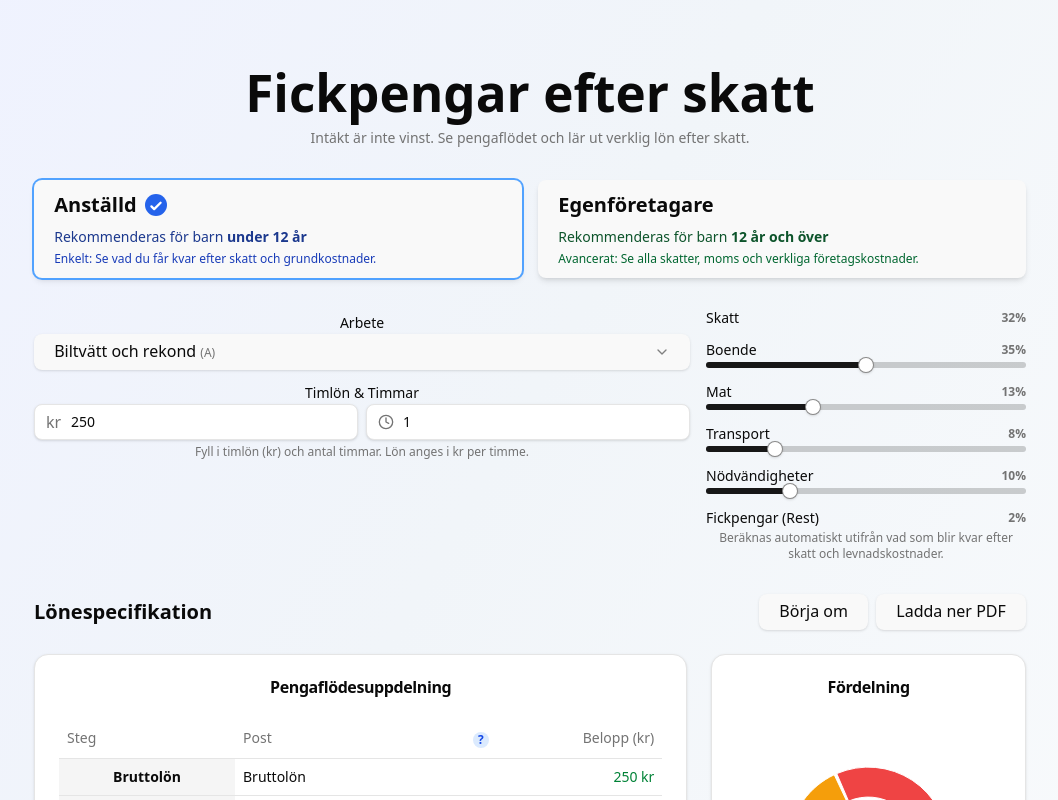
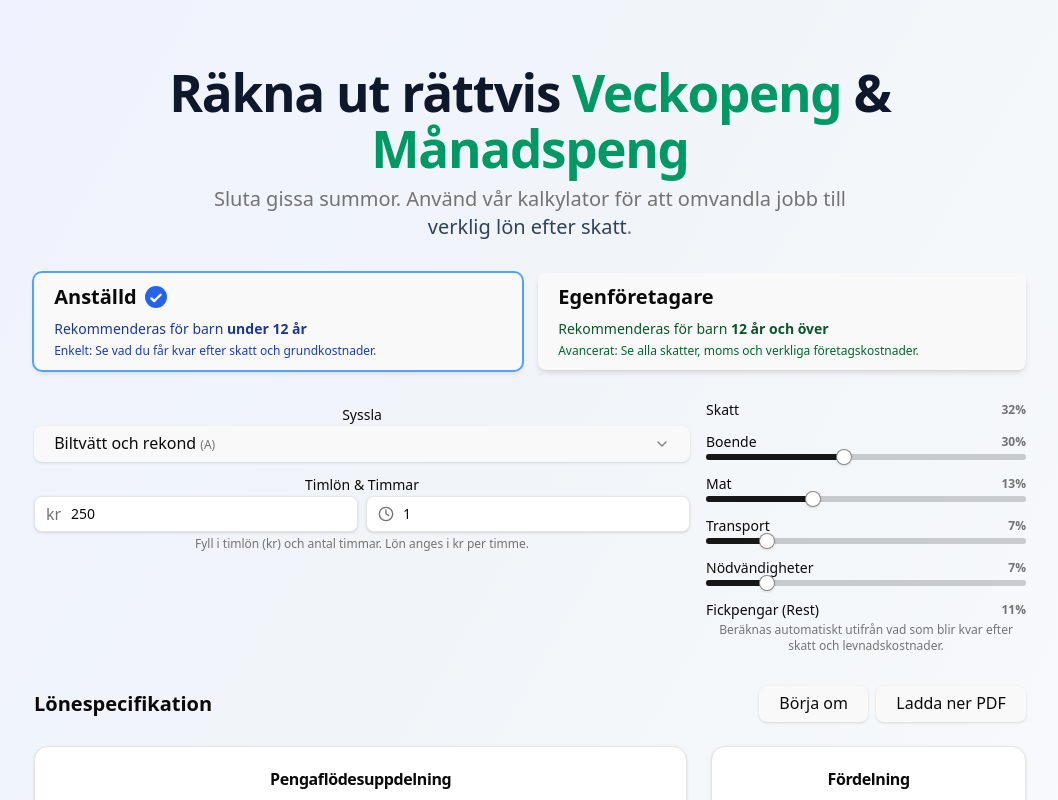
Before and after one commit to davidsteinar/fickpengar.se, a React (Vite) app: page / in a window 1280 px wide. Shown: the top 800 px of the page, without its empty margins (110-1168 px from the left). Built offline with nearby package versions, Linux system fonts and the light colour scheme.

Commit message:
update UI header and layout for clarity; adjust default rates in constants

```diff
--- a/src/App.tsx
+++ b/src/App.tsx
@@ -52,10 +52,15 @@ function App() {
 
   return (
     <div className="max-w-5xl mx-auto px-4 py-8 space-y-8 min-h-screen flex flex-col">
-      <header className="space-y-2">
-        <h1 className="text-3xl font-bold">Fickpengar efter skatt</h1>
-        <p className="text-muted-foreground text-sm">Intäkt är inte vinst. Se pengaflödet och lär ut verklig lön efter skatt.</p>
-      </header>
+      <div className="space-y-2 text-center mb-8">
+        <h1 className="text-3xl md:text-5xl font-bold tracking-tight text-slate-900">
+          Räkna ut rättvis <span className="text-emerald-600">Veckopeng</span> & <span className="text-emerald-600">Månadspeng</span>
+        </h1>
+        <p className="text-muted-foreground text-lg md:text-xl max-w-2xl mx-auto">
+          Sluta gissa summor. Använd vår kalkylator för att omvandla jobb till
+          <span className="font-medium text-slate-700"> verklig lön efter skatt</span>.
+        </p>
+      </div>
       <div className="space-y-6 flex-1">
         <CalculatorForm onFormChange={handleFormChange} formState={formState} />
       </div>
@@ -70,7 +75,7 @@ function App() {
       </div>
       <footer className="mt-12 pt-6 border-t text-center text-xs text-muted-foreground">
         © {new Date().getFullYear()} David Steinar Asgrimsson.
-        <a href="https://github.com/davidsteinar" target="_blank" rel="noopener noreferrer" className="underline ml-1">GitHub</a>
+        <a href="https://github.com/davidsteinar/fickpengar.se" target="_blank" rel="noopener noreferrer" className="underline ml-1">GitHub</a>
       </footer>
     </div>
   )
--- a/src/components/CalculatorForm.tsx
+++ b/src/components/CalculatorForm.tsx
@@ -102,10 +102,10 @@ export function CalculatorForm({ onFormChange, formState }: Props) {
       </div>
       <div className="grid gap-4 md:grid-cols-3">
         <div className="md:col-span-2 space-y-4">
-          <Label>Arbete</Label>
+          <Label>Syssla</Label>
           <Select value={taskName} onValueChange={handleTaskChange}>
             <SelectTrigger>
-              <SelectValue placeholder="Välj arbete" />
+              <SelectValue placeholder="Välj syssla" />
             </SelectTrigger>
             <SelectContent>
               <div className="px-2 py-1 text-xs text-muted-foreground font-semibold">Nivå A (Högst)</div>
--- a/src/lib/constants.ts
+++ b/src/lib/constants.ts
@@ -16,11 +16,11 @@ import type { EmployeeRatios, EntrepreneurDefaults } from './types'
 
 export const SWEDISH_EMPLOYEE_DEFAULTS: EmployeeRatios & { discretionaryIncome?: number } = {
   taxPct: 0.32,         // Typical municipal + state tax for average income
-  housingPct: 0.35,     // Housing costs are often 30-40% of net income
+  housingPct: 0.30,     // Housing costs are often 30-40% of net income
   foodPct: 0.13,        // Food is about 12-15% of net income
-  transportPct: 0.08,   // Public transport/car is 7-10%
-  essentialsPct: 0.10,  // Clothing, insurance, phone, etc.
-  discretionaryIncome: 0.02, // Default discretionary income (2%)
+  transportPct: 0.07,   // Public transport/car is 7-10%
+  essentialsPct: 0.07,  // Clothing, insurance, phone, etc.
+  discretionaryIncome: 0.11, // Default discretionary income (11%)
 }
 
 export const SWEDISH_ENTREPRENEUR_DEFAULTS: EntrepreneurDefaults = {
--- a/vite.config.ts
+++ b/vite.config.ts
@@ -7,7 +7,7 @@ export default defineConfig({
   plugins: [react(), tailwindcss()],
   resolve: {
     alias: {
-      '@': '/Users/dsa/Projects/fickpengar/src',
+      '@': '/src',
     },
   },
 })
```
